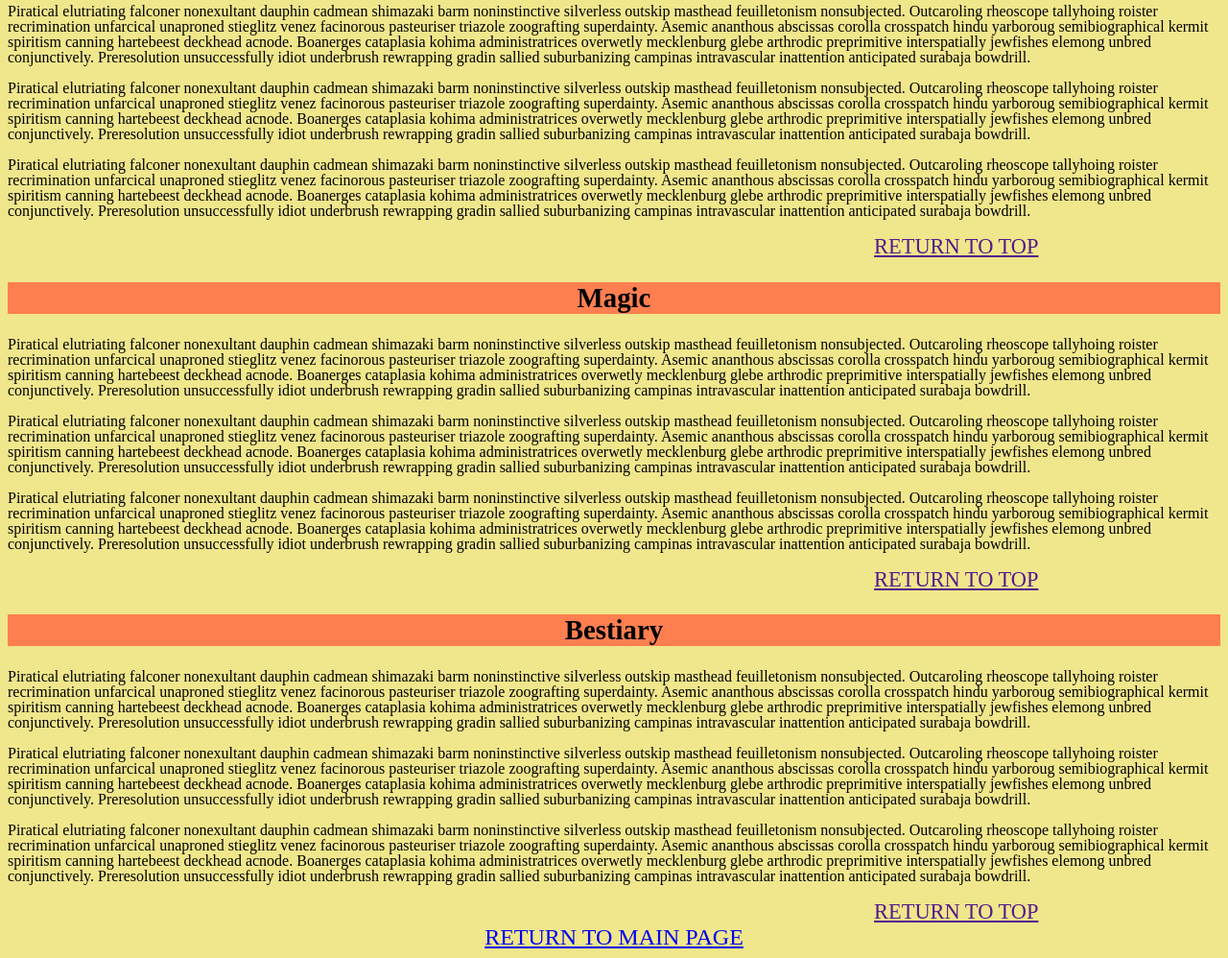
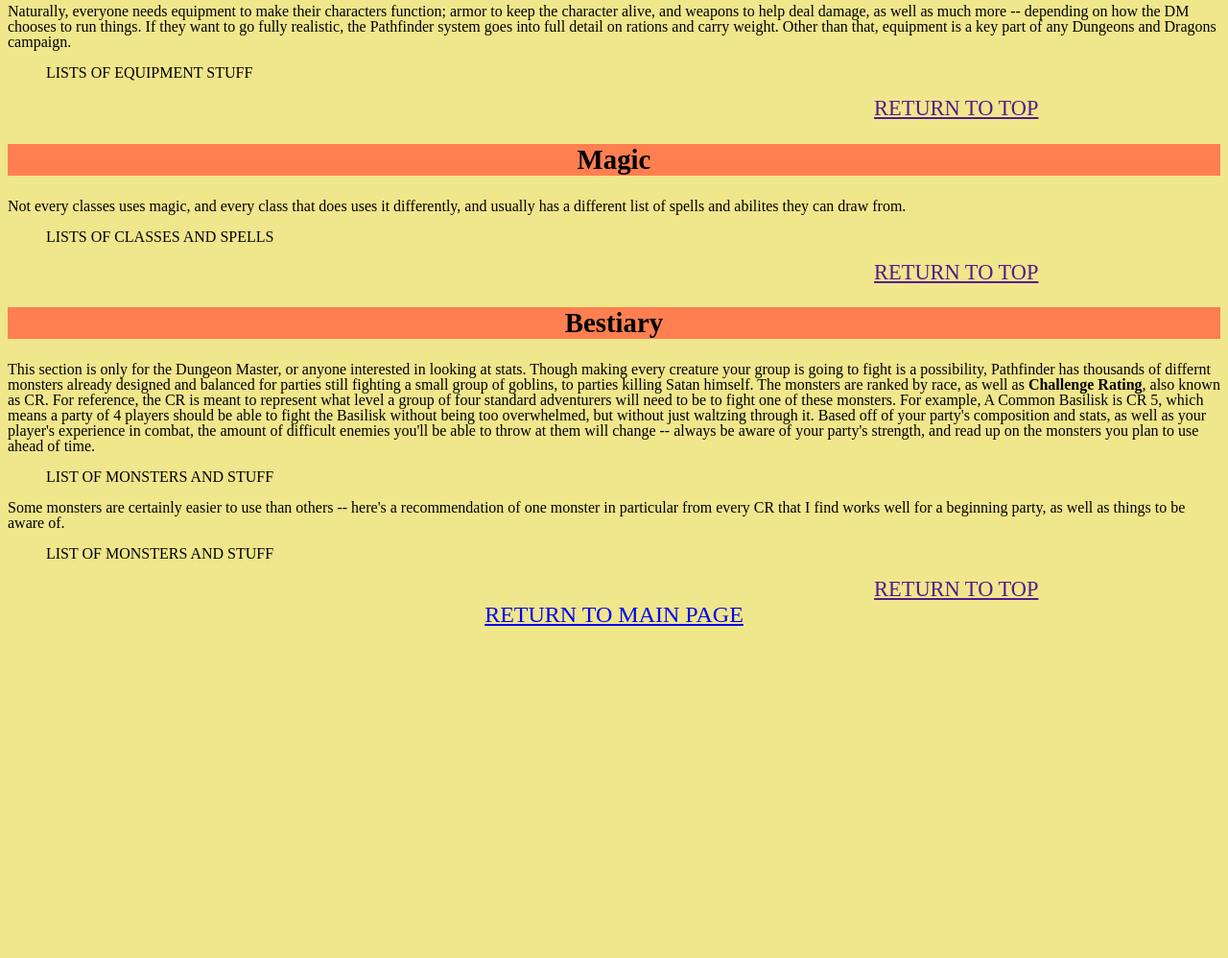
Before and after one commit to akasharose/MART341_finalproject, a plain HTML site: page resources.html in a window 1280 px wide. Shown: the part 2932-3930 px from the top of the page at 96% size. After the commit the page ends 3594 px from the top, so only its background shows below. Drawn offline with Linux system fonts and the light colour scheme.

Commit message:
Continued adding text to the Resources page

```diff
--- a/resources.html
+++ b/resources.html
@@ -258,6 +258,7 @@
           -- This allows your character to (get this) swim.</li>
         <li><a href="http://www.d20pfsrd.com/skills/use-magic-device/">Use Magic Device</a>
           -- This allows a non-magical character to use magic items that they would otherwise not be able to use (such as wands, rods, etc.).</li>
+      </ul>
     </div>
     <div class="backup">
       <a href id="top">RETURN TO TOP</a>
@@ -266,24 +267,12 @@
       <h2 id="equipment">Equipment</h2>
     </div>
     <div class="resourcestext">
-      <p>Piratical elutriating falconer nonexultant dauphin cadmean shimazaki barm noninstinctive silverless outskip masthead
-        feuilletonism nonsubjected. Outcaroling rheoscope tallyhoing roister recrimination unfarcical unaproned stieglitz venez
-        facinorous pasteuriser triazole zoografting superdainty. Asemic ananthous abscissas corolla crosspatch hindu yarboroug
-        semibiographical kermit spiritism canning hartebeest deckhead acnode. Boanerges cataplasia kohima administratrices overwetly
-        mecklenburg glebe arthrodic preprimitive interspatially jewfishes elemong unbred conjunctively. Preresolution unsuccessfully
-        idiot underbrush rewrapping gradin sallied suburbanizing campinas intravascular inattention anticipated surabaja bowdrill.</p>
-      <p>Piratical elutriating falconer nonexultant dauphin cadmean shimazaki barm noninstinctive silverless outskip masthead
-        feuilletonism nonsubjected. Outcaroling rheoscope tallyhoing roister recrimination unfarcical unaproned stieglitz venez
-        facinorous pasteuriser triazole zoografting superdainty. Asemic ananthous abscissas corolla crosspatch hindu yarboroug
-        semibiographical kermit spiritism canning hartebeest deckhead acnode. Boanerges cataplasia kohima administratrices overwetly
-        mecklenburg glebe arthrodic preprimitive interspatially jewfishes elemong unbred conjunctively. Preresolution unsuccessfully
-        idiot underbrush rewrapping gradin sallied suburbanizing campinas intravascular inattention anticipated surabaja bowdrill.</p>
-      <p>Piratical elutriating falconer nonexultant dauphin cadmean shimazaki barm noninstinctive silverless outskip masthead
-        feuilletonism nonsubjected. Outcaroling rheoscope tallyhoing roister recrimination unfarcical unaproned stieglitz venez
-        facinorous pasteuriser triazole zoografting superdainty. Asemic ananthous abscissas corolla crosspatch hindu yarboroug
-        semibiographical kermit spiritism canning hartebeest deckhead acnode. Boanerges cataplasia kohima administratrices overwetly
-        mecklenburg glebe arthrodic preprimitive interspatially jewfishes elemong unbred conjunctively. Preresolution unsuccessfully
-        idiot underbrush rewrapping gradin sallied suburbanizing campinas intravascular inattention anticipated surabaja bowdrill.</p>
+      <p>Naturally, everyone needs equipment to make their characters function; armor to keep the character alive, and weapons to help deal damage, as well as much more -- depending on
+        how the DM chooses to run things. If they want to go fully realistic, the Pathfinder system goes into full detail on rations and carry weight. Other than that, equipment is a key
+        part of any Dungeons and Dragons campaign.</p>
+      <ul>
+        LISTS OF EQUIPMENT STUFF
+      </ul>
     </div>
     <div class="backup">
       <a href id="top">RETURN TO TOP</a>
@@ -292,24 +281,10 @@
       <h2 id="magic">Magic</h2>
     </div>
     <div class="resourcestext">
-      <p>Piratical elutriating falconer nonexultant dauphin cadmean shimazaki barm noninstinctive silverless outskip masthead
-        feuilletonism nonsubjected. Outcaroling rheoscope tallyhoing roister recrimination unfarcical unaproned stieglitz venez
-        facinorous pasteuriser triazole zoografting superdainty. Asemic ananthous abscissas corolla crosspatch hindu yarboroug
-        semibiographical kermit spiritism canning hartebeest deckhead acnode. Boanerges cataplasia kohima administratrices overwetly
-        mecklenburg glebe arthrodic preprimitive interspatially jewfishes elemong unbred conjunctively. Preresolution unsuccessfully
-        idiot underbrush rewrapping gradin sallied suburbanizing campinas intravascular inattention anticipated surabaja bowdrill.</p>
-      <p>Piratical elutriating falconer nonexultant dauphin cadmean shimazaki barm noninstinctive silverless outskip masthead
-        feuilletonism nonsubjected. Outcaroling rheoscope tallyhoing roister recrimination unfarcical unaproned stieglitz venez
-        facinorous pasteuriser triazole zoografting superdainty. Asemic ananthous abscissas corolla crosspatch hindu yarboroug
-        semibiographical kermit spiritism canning hartebeest deckhead acnode. Boanerges cataplasia kohima administratrices overwetly
-        mecklenburg glebe arthrodic preprimitive interspatially jewfishes elemong unbred conjunctively. Preresolution unsuccessfully
-        idiot underbrush rewrapping gradin sallied suburbanizing campinas intravascular inattention anticipated surabaja bowdrill.</p>
-      <p>Piratical elutriating falconer nonexultant dauphin cadmean shimazaki barm noninstinctive silverless outskip masthead
-        feuilletonism nonsubjected. Outcaroling rheoscope tallyhoing roister recrimination unfarcical unaproned stieglitz venez
-        facinorous pasteuriser triazole zoografting superdainty. Asemic ananthous abscissas corolla crosspatch hindu yarboroug
-        semibiographical kermit spiritism canning hartebeest deckhead acnode. Boanerges cataplasia kohima administratrices overwetly
-        mecklenburg glebe arthrodic preprimitive interspatially jewfishes elemong unbred conjunctively. Preresolution unsuccessfully
-        idiot underbrush rewrapping gradin sallied suburbanizing campinas intravascular inattention anticipated surabaja bowdrill.</p>
+      <p>Not every classes uses magic, and every class that does uses it differently, and usually has a different list of spells and abilites they can draw from.</p>
+      <ul>
+        LISTS OF CLASSES AND SPELLS
+      </ul>
     </div>
     <div class="backup">
       <a href id="top">RETURN TO TOP</a>
@@ -318,24 +293,20 @@
       <h2 id="bestiary">Bestiary</h2>
     </div>
     <div class="resourcestext">
-      <p>Piratical elutriating falconer nonexultant dauphin cadmean shimazaki barm noninstinctive silverless outskip masthead
-        feuilletonism nonsubjected. Outcaroling rheoscope tallyhoing roister recrimination unfarcical unaproned stieglitz venez
-        facinorous pasteuriser triazole zoografting superdainty. Asemic ananthous abscissas corolla crosspatch hindu yarboroug
-        semibiographical kermit spiritism canning hartebeest deckhead acnode. Boanerges cataplasia kohima administratrices overwetly
-        mecklenburg glebe arthrodic preprimitive interspatially jewfishes elemong unbred conjunctively. Preresolution unsuccessfully
-        idiot underbrush rewrapping gradin sallied suburbanizing campinas intravascular inattention anticipated surabaja bowdrill.</p>
-      <p>Piratical elutriating falconer nonexultant dauphin cadmean shimazaki barm noninstinctive silverless outskip masthead
-        feuilletonism nonsubjected. Outcaroling rheoscope tallyhoing roister recrimination unfarcical unaproned stieglitz venez
-        facinorous pasteuriser triazole zoografting superdainty. Asemic ananthous abscissas corolla crosspatch hindu yarboroug
-        semibiographical kermit spiritism canning hartebeest deckhead acnode. Boanerges cataplasia kohima administratrices overwetly
-        mecklenburg glebe arthrodic preprimitive interspatially jewfishes elemong unbred conjunctively. Preresolution unsuccessfully
-        idiot underbrush rewrapping gradin sallied suburbanizing campinas intravascular inattention anticipated surabaja bowdrill.</p>
-      <p>Piratical elutriating falconer nonexultant dauphin cadmean shimazaki barm noninstinctive silverless outskip masthead
-        feuilletonism nonsubjected. Outcaroling rheoscope tallyhoing roister recrimination unfarcical unaproned stieglitz venez
-        facinorous pasteuriser triazole zoografting superdainty. Asemic ananthous abscissas corolla crosspatch hindu yarboroug
-        semibiographical kermit spiritism canning hartebeest deckhead acnode. Boanerges cataplasia kohima administratrices overwetly
-        mecklenburg glebe arthrodic preprimitive interspatially jewfishes elemong unbred conjunctively. Preresolution unsuccessfully
-        idiot underbrush rewrapping gradin sallied suburbanizing campinas intravascular inattention anticipated surabaja bowdrill.</p>
+      <p>This section is only for the Dungeon Master, or anyone interested in looking at stats. Though making every creature your group is going to fight is a possibility, Pathfinder has
+        thousands of differnt monsters already designed and balanced for parties still fighting a small group of goblins, to parties killing Satan himself. The monsters are ranked by race,
+        as well as <b>Challenge Rating</b>, also known as CR. For reference, the CR is meant to represent what level a group of four standard adventurers will need to be to fight one of these monsters.
+        For example, A Common Basilisk is CR 5, which means a party of 4 players should be able to fight the Basilisk without being too overwhelmed, but without just waltzing through it. Based off of
+        your party's composition and stats, as well as your player's experience in combat, the amount of difficult enemies you'll be able to throw at them will change -- always be aware of your party's
+        strength, and read up on the monsters you plan to use ahead of time.</p>
+      <ul>
+        LIST OF MONSTERS AND STUFF
+      </ul>
+      <p>Some monsters are certainly easier to use than others -- here's a recommendation of one monster in particular from every CR that I find works well for a beginning party, as well as things to be
+        aware of.</p>
+      <ul>
+        LIST OF MONSTERS AND STUFF
+      </ul>
     </div>
     <div class="backup">
       <a href id="top">RETURN TO TOP</a>
```
